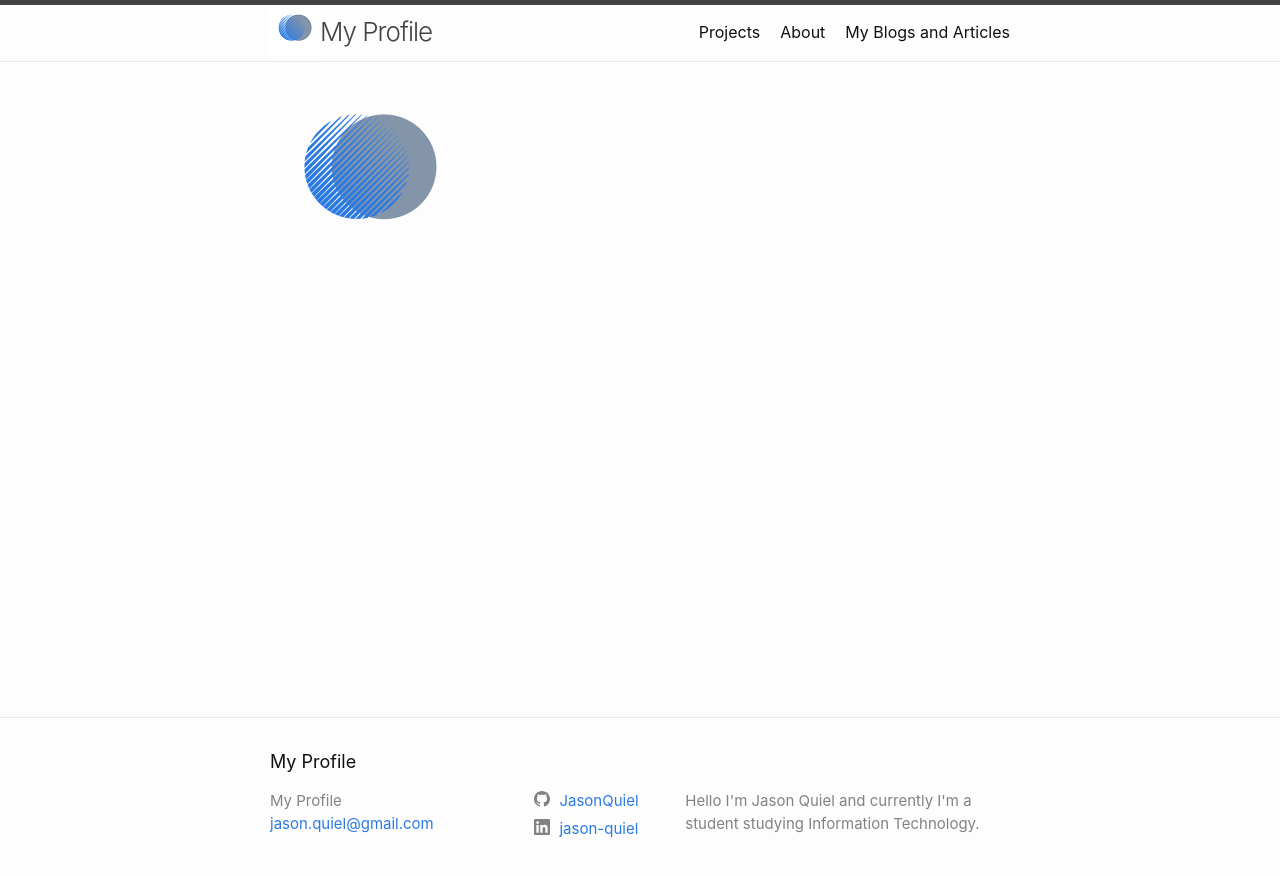
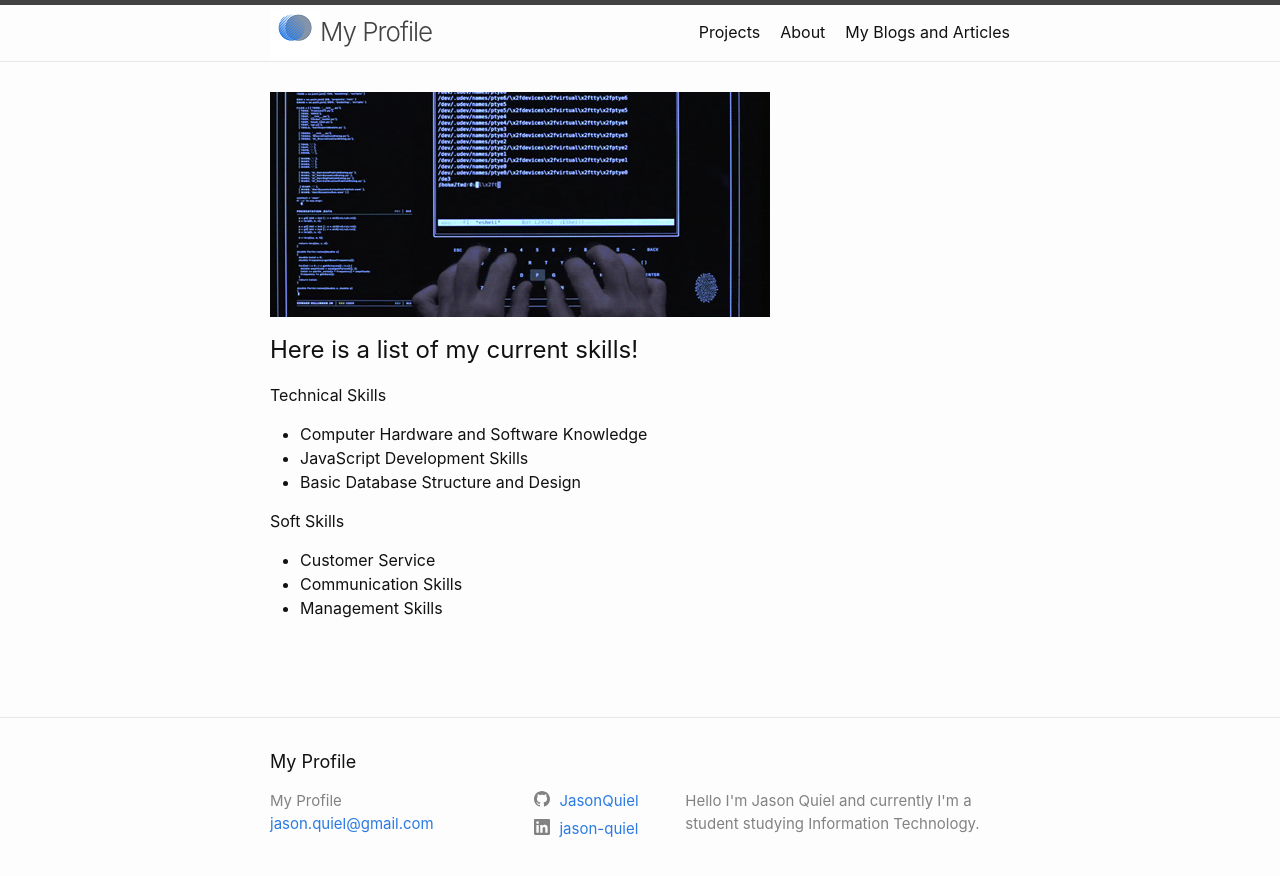
Before and after one commit to JasonQuiel/jasonquiel.github.io, a Jekyll site: the page built from index.markdown, in a window 1280 px wide. Shown: the top 876 px of the page. Built offline with Jekyll 4.4.1, drawn with Linux system fonts in a browser that asks for light colours.

Commit message:
updated pages

```diff
--- a/about.markdown
+++ b/about.markdown
@@ -6,6 +6,7 @@ permalink: /about/
 
 <center><h1>Hello and Welcome</h1></center>
 
-My name is Jason Quiel and this is my profile page.  I'm currently a student in New Zealand studying Information Technology.
-I have a background in hospitality, as a certified Horticultralist and experience in IT.  This site is under constant development so check back later!
+My name is Jason Quiel and this is my profile page.  I'm currently a student in New Zealand studying Information Technology. I have a background in hospitality, as a certified Horticultralist and experience in IT.  This site is under constant development so check back later!
+<br>
+<br>
 ![daisy](/images/faciateddaisy.jpg)
--- /dev/null
+++ b/exampleproject.html
@@ -0,0 +1,3 @@
+---
+layout: page
+---
--- a/index.markdown
+++ b/index.markdown
@@ -1,8 +1,18 @@
 ---
-# Feel free to add content and custom Front Matter to this file.
-# To modify the layout, see https://jekyllrb.com/docs/themes/#overriding-theme-defaults
-
 layout: default
 ---
 
-![logo](/images/simplelogo.png)
+![Tron](images\computer-monitor-animated.gif)
+
+<h2>Here is a list of my current skills!</h2>
+Technical Skills
+<ul>
+<li>Computer Hardware and Software Knowledge</li>
+<li>JavaScript Development Skills</li>
+<li>Basic Database Structure and Design</li>
+</ul>
+Soft Skills
+<ul>
+<li>Customer Service</li>
+<li>Communication Skills</li>
+<li>Management Skills</li>
```
Also changed, not shown: Projects.html (+7 -7 lines), images/computer-monitor-animated.gif (added).
